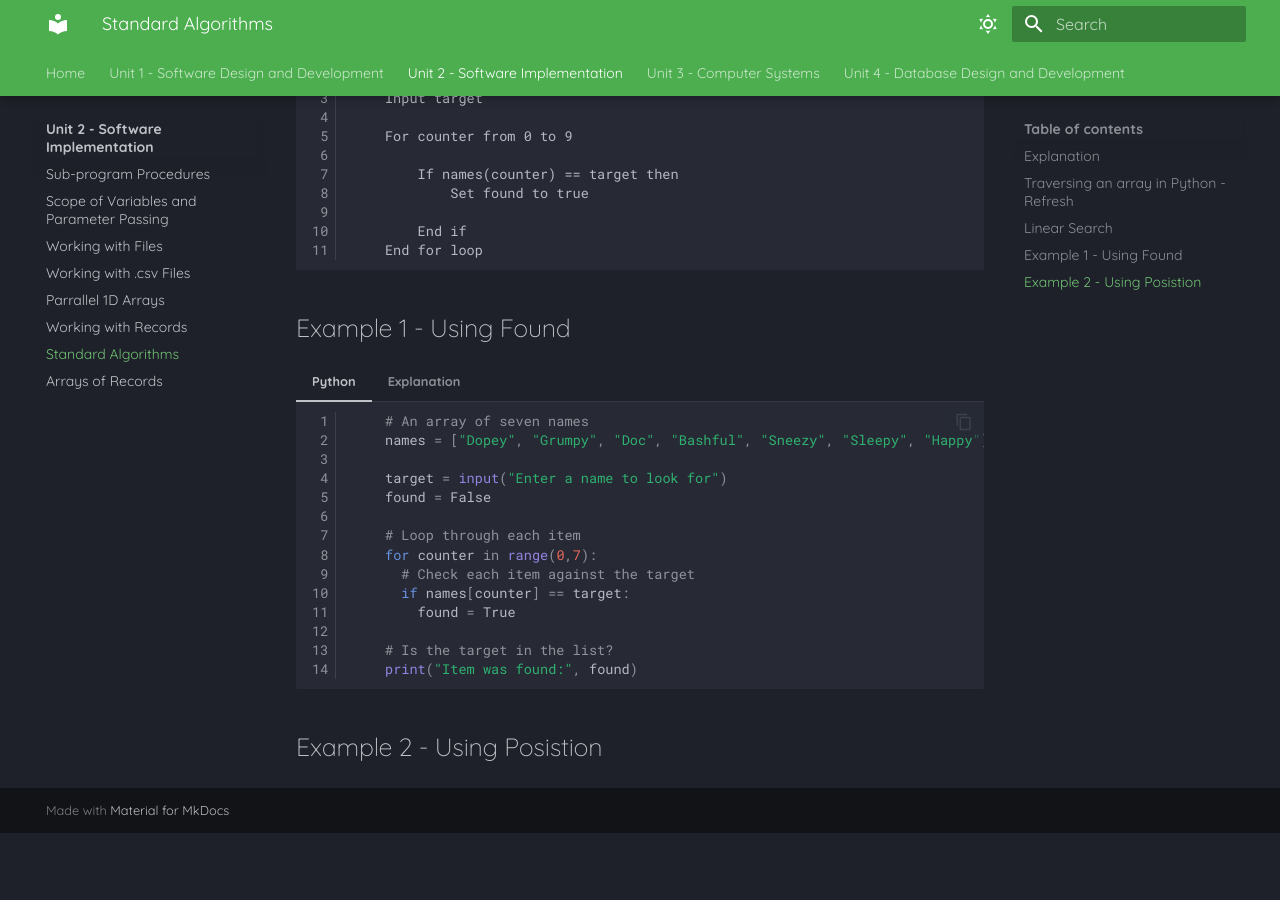
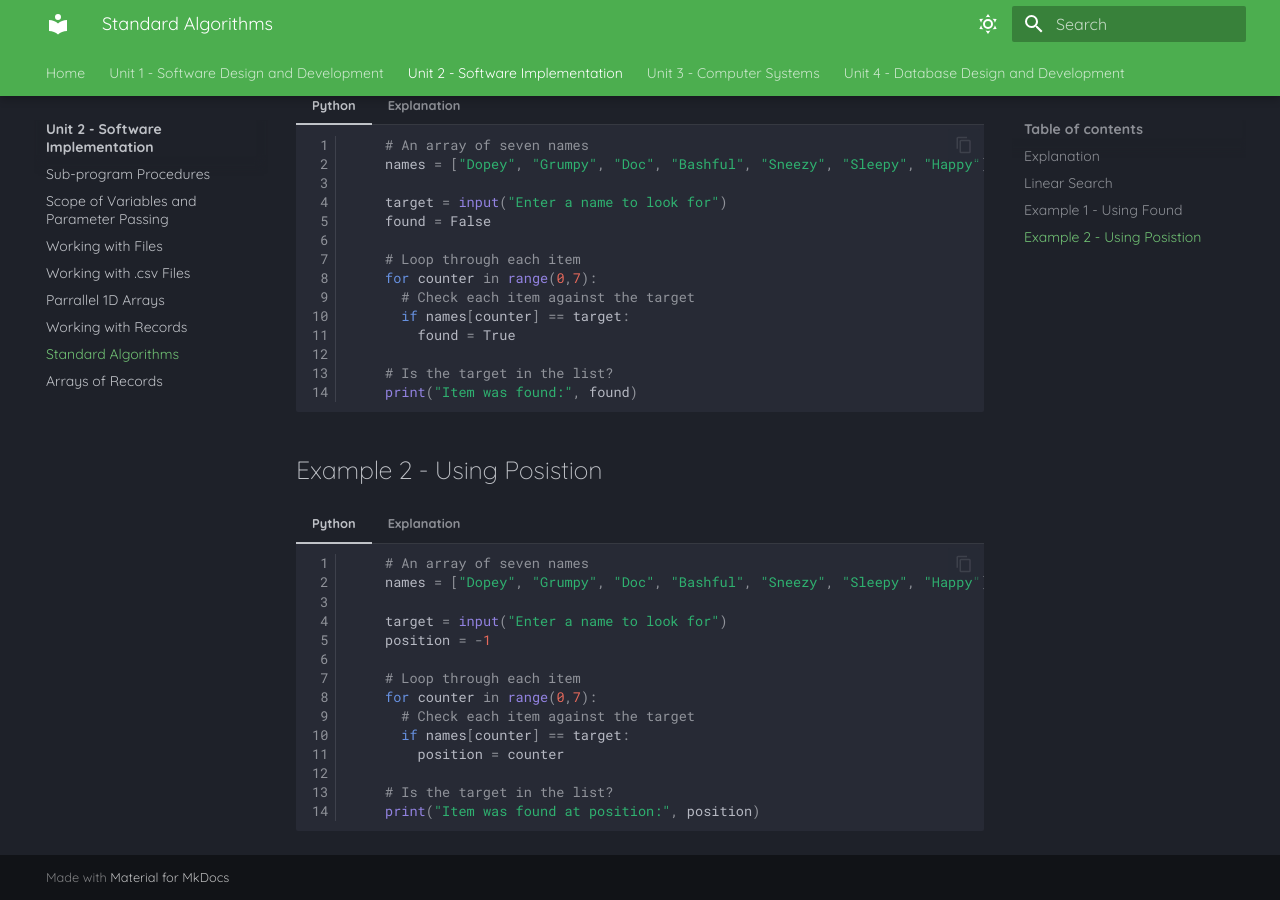
Before and after one commit to Mr-Wood-CS/Higher-Computing-Science-MD-Files, an MkDocs documentation site: the page built from docs/SI/09-Standard-Algorithms.md, in a window 1280 px wide and 900 px high, scrolled down 1692 px. Built offline with MkDocs 1.6.1 and Material for MkDocs 9.7.7, drawn with Linux system fonts in a browser that asks for light colours; before the commit the page ends 2525 px from its top, so only the background shows below that; some of the changed text lies outside the part shown.

Commit message:
Update 09-Standard-Algorithms.md

````diff
--- a/docs/SI/09-Standard-Algorithms.md
+++ b/docs/SI/09-Standard-Algorithms.md
@@ -18,26 +18,7 @@ For Higher, we add three more standard algorithms:
 * Count occurrences
 * Find minimum/maximum
 
-All of the above require you to be able to traverse an array.
-
-## Traversing an array in Python - Refresh
-
-=== "Pseudocode"
-
-	```pseudocode linenums="1"
-			For loop [counter for the number of elements]
-				print element(counter)
-			End loop
-	```
-
-=== "Python"
-
-	```python linenums="1"
-		for counter in range(0, 6):
-			print(names[counter])]
-	```
-
-The linear search and count occurrences algorithms use this existing algorithm, and add an if statement inside the loop. We will cover these first.
+__All of the above require you to be able to traverse an array.__
 
 For each algorithm, you must be able to:
 
@@ -124,3 +105,30 @@ The example below asks for a target (search term the user is looking for).
     At the end of the program, the console should show a message confirming whether the target was in the list.
 
 ## Example 2 - Using Posistion
+
+=== "Python"
+
+	``` python linenums="1"
+		# An array of seven names
+		names = ["Dopey", "Grumpy", "Doc", "Bashful", "Sneezy", "Sleepy", "Happy"]
+
+		target = input("Enter a name to look for")
+		position = -1
+
+		# Loop through each item
+		for counter in range(0,7):
+		  # Check each item against the target
+		  if names[counter] == target:
+		    position = counter
+
+		# Is the target in the list?
+		print("Item was found at position:", position)
+	```
+
+=== "Explanation"
+
+    Sometimes, we want to know the position of an element in the array - for instance, the target was found at position 5. This example uses the same basic program as the one above, but instead of reporting whether the name is found, it reports its position.
+
+    We set the starting position to -1. This is because it isn’t possible to be at position -1 in the array. That way, we know that anything other than -1 must mean the item was found, so the position was changed.
+
+    __If, at the end of the program, the value of position was still -1, we would know that the target hadn’t been found.__
````
